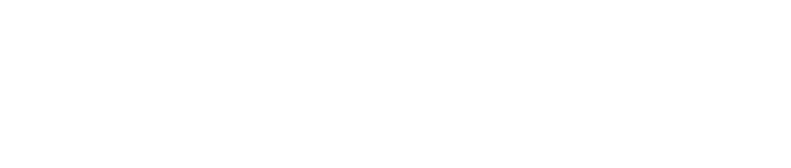
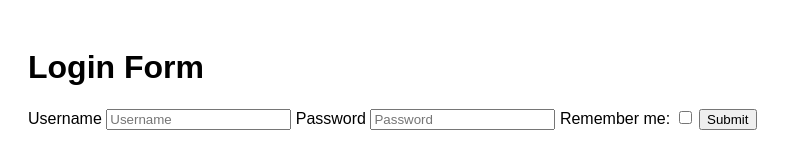
Before and after one commit to acciojob/remember-me-login-form-PadoleKiran, a website: page main.html in a window 1280 px wide. Shown: the whole page, without its empty margins (0-791 px from the left). Drawn offline with Linux system fonts and the light colour scheme.

Commit message:
created a submission

```diff
--- a/main.html
+++ b/main.html
@@ -7,6 +7,24 @@
 </head>
 
 <body>
+	<div>
+		<h1>Login Form</h1>
+
+		<label for="username">Username</label>
+		<input type="text" placeholder="Username" id="username">
+
+		<label for="password">Password</label>
+		<input type="password" placeholder="Password" id="password">
+
+		<label for="checkbox">Remember me:</label>
+    <input type="checkbox" id="checkbox"/>
+
+    <input type="submit" id="submit" value="Submit"/>
+  </form>
+
+  <button id="existing" style="display:none;">Login as existing user</button>
+
+	</div>
 	<!-- the entire body must be written by student -->
     <script type="text/javascript" src="./script.js">
 </script>
--- a/styles.css
+++ b/styles.css
@@ -1 +1,4 @@
 /*  your css code here. If applicable */
+body { font-family: sans-serif; padding: 20px; }
+form { display: flex; flex-direction: column; gap: 10px; max-width: 320px; }
+#existing { margin-top: 14px; }
```
